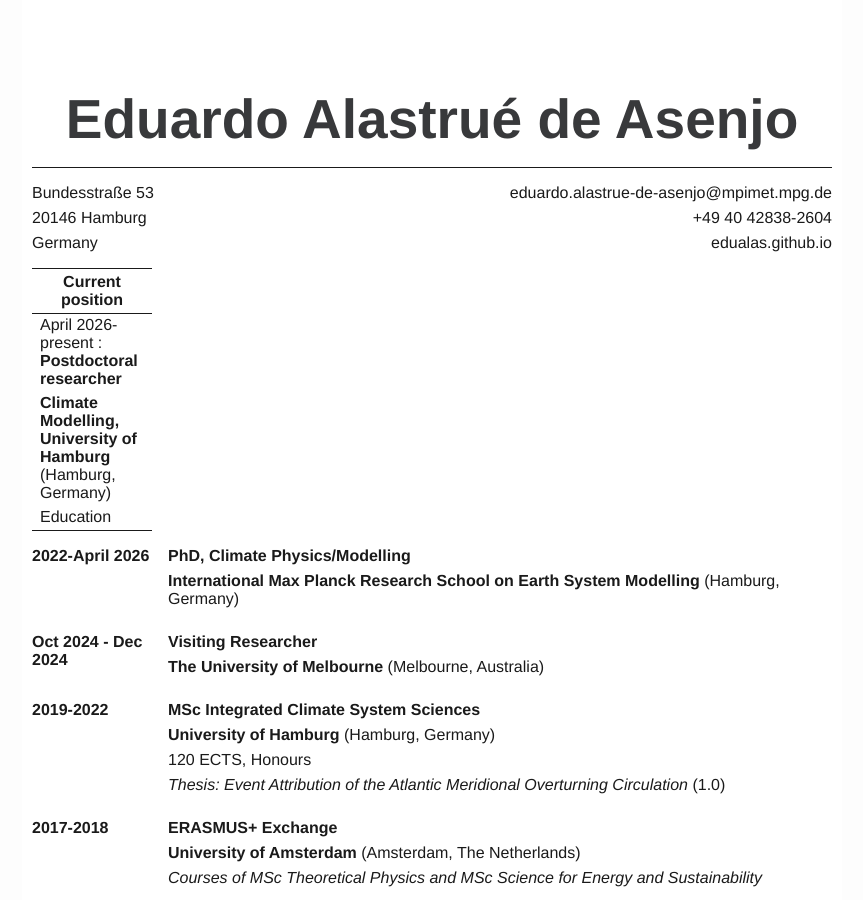
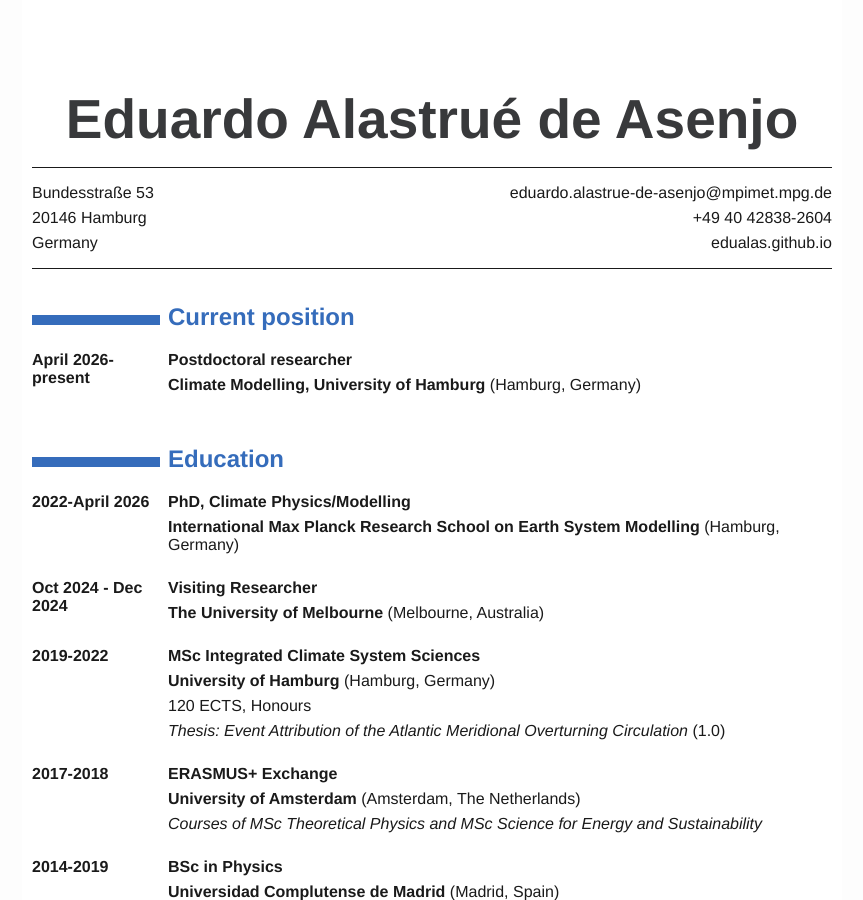
Before and after one commit to edualas/edualas.github.io, a Jekyll site: the page files/resume.html, which Jekyll copies as it is, in a window 1280 px wide and 900 px high. Shown: the whole window, without its empty margins (208-1071 px from the left). Built offline with Jekyll 4.4.1, drawn with Linux system fonts in a browser that asks for light colours.

Commit message:
fix formatting cv

```diff
--- a/files/resume.html
+++ b/files/resume.html
@@ -275,28 +275,20 @@ eduardo.alastrue-de-asenjo@mpimet.mpg.de </span>
 </p>
 <p style="text-align:left;">
 <p>Germany <span style="float:right;"> edualas.github.io </span></p>
-<table style="width:15%;">
-<colgroup>
-<col style="width: 15%" />
-</colgroup>
-<thead>
-<tr>
-<th>Current position</th>
-</tr>
-</thead>
-<tbody>
-<tr>
-<td>April 2026-present : <strong>Postdoctoral researcher</strong></td>
-</tr>
-<tr>
-<td><strong>Climate Modelling, University of Hamburg</strong> (Hamburg,
-Germany)</td>
-</tr>
-<tr>
-<td>Education</td>
-</tr>
-</tbody>
-</table>
+<hr />
+<h2 id="current-position">Current position</h2>
+<dl>
+<dt>April 2026-present</dt>
+<dd>
+<p><strong>Postdoctoral researcher</strong></p>
+<strong>Climate Modelling, University of Hamburg</strong> (Hamburg,
+Germany)
+<p>
+
+</p>
+</dd>
+</dl>
+<h2 id="education">Education</h2>
 <dl>
 <dt>2022-April 2026</dt>
 <dd>
```
